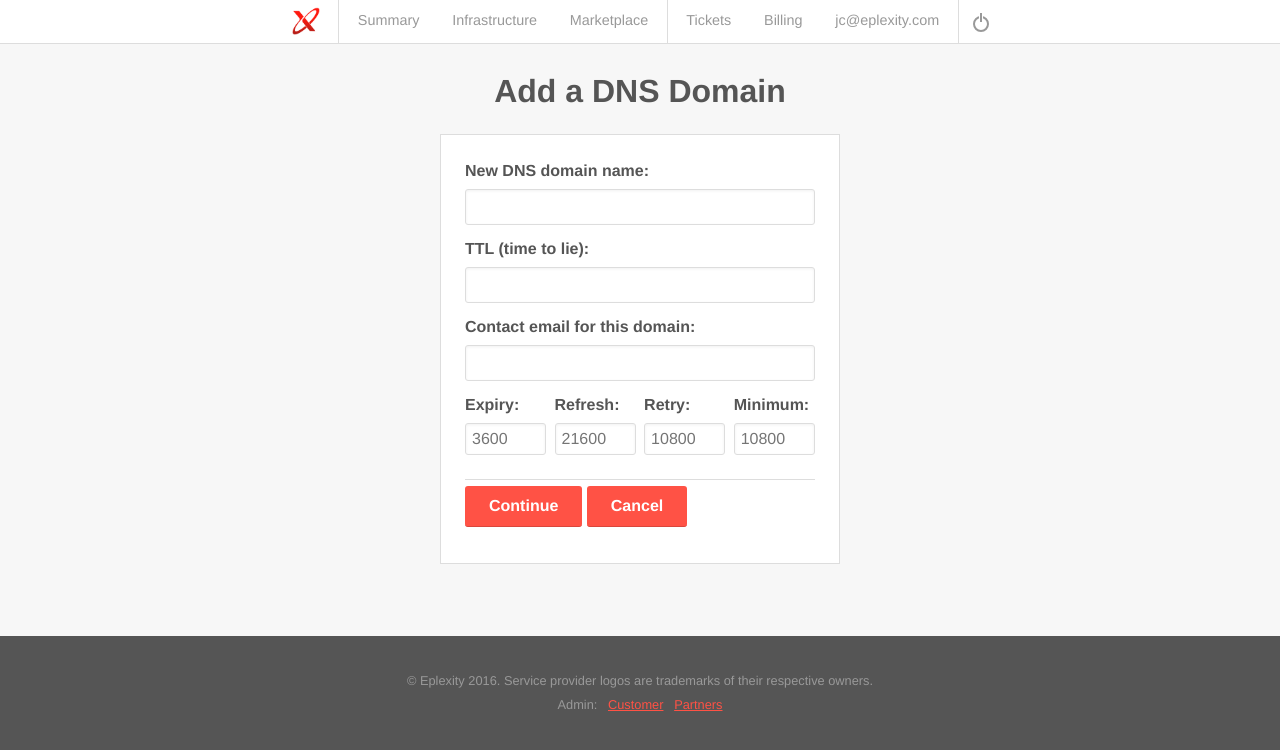
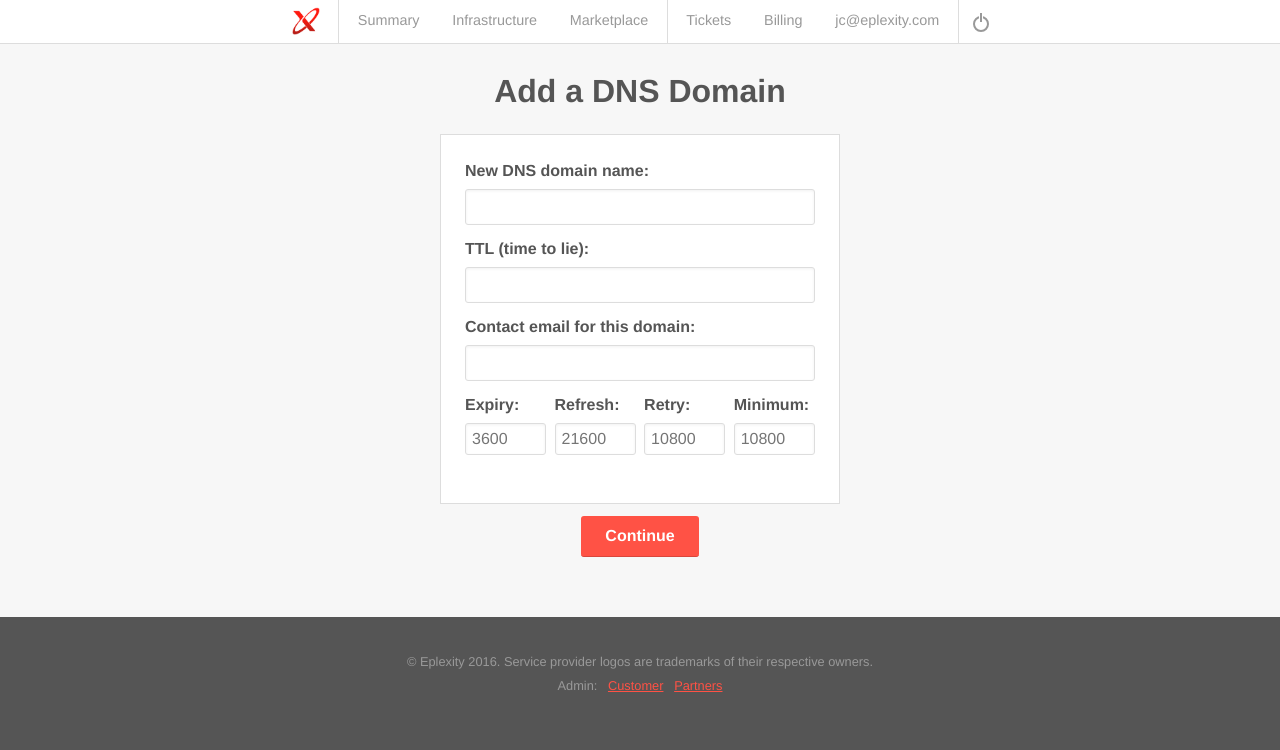
Before and after one commit to fairheadcreative/eplexity, a Jekyll site: the page built from dns-add-step0.html, in a window 1280 px wide. Shown: the top 750 px of the page. Built offline with Jekyll 4.4.1, drawn with Linux system fonts in a browser that asks for light colours.

Commit message:
Update DNS new 0

```diff
--- a/dns-add-step0.html
+++ b/dns-add-step0.html
@@ -3,8 +3,8 @@ layout: layout
 title: Add a DNS Domain
 ---
 
+<form action="dns-add-step1.html">
   <section class="plate plate-small">
-  <form action="dns-add-step1.html">
   	<label>New DNS domain name:</label>
     <input type="text">
   	<label>TTL (time to lie):</label>
@@ -29,7 +29,8 @@ title: Add a DNS Domain
         <input type="text" placeholder="10800">
       </div>
     </div>
+  </section>
+  <div class="action-handler">
     <input class="half" type="submit" value="Continue">
-    <a class="button" href="infrastructure.html">Cancel</a>
+  </div>
 </form>
-</section>
```
Lines whose indentation alone changed are shown as unchanged.
